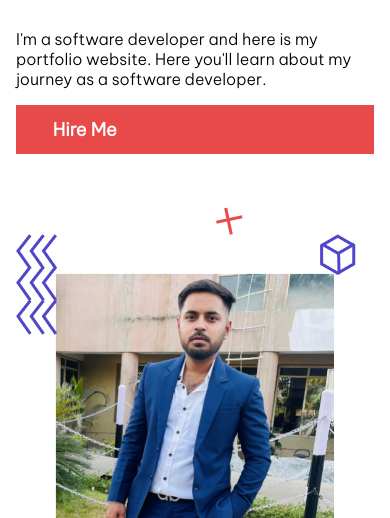
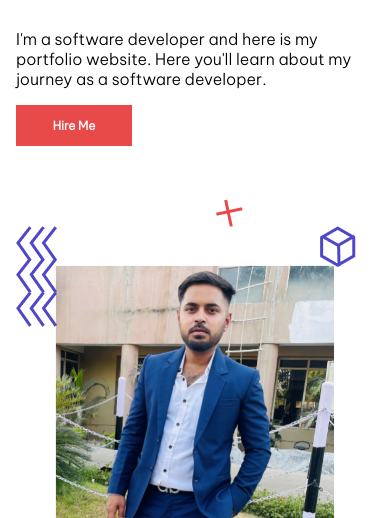
Before and after one commit to alfaizk64/portfolio-website, a plain HTML site: page index.html in a window 390 px wide. Shown: the part 293-811 px from the top of the page. Drawn offline with nearby package versions, Linux system fonts and the light colour scheme.

Commit message:
responsive btn

```diff
--- a/assets/css/responsive.css
+++ b/assets/css/responsive.css
@@ -21,7 +21,7 @@
         bottom: 0%;
     }
     .btn{
-   display: block;
+   font-size: 12px;
     }
     .project_container .project_card .project_content .btn_group{
         flex-wrap: wrap;
```
